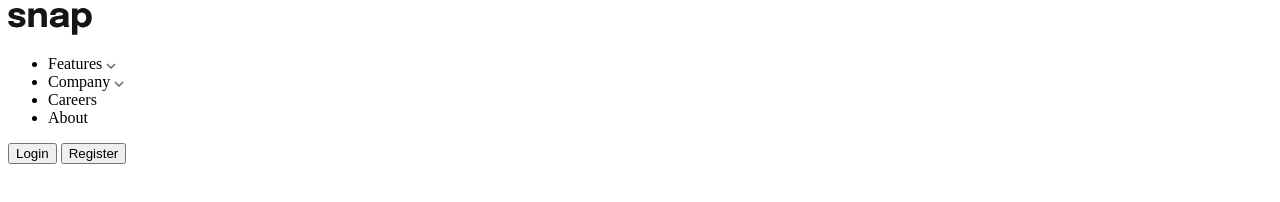
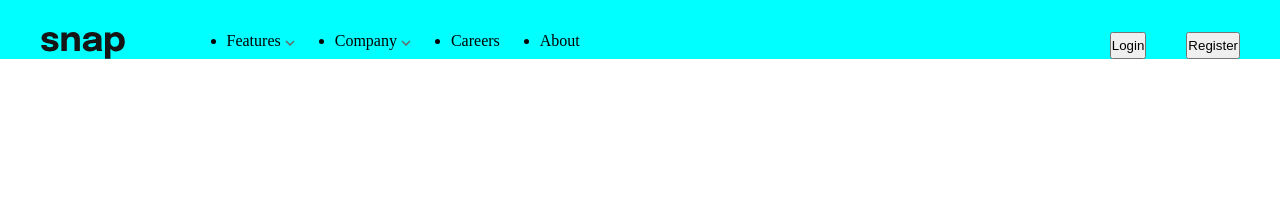
Before and after one commit to WillianAmorim/intro-section-with-dropdown-navigation-main, a plain HTML site: page index.html in a window 1280 px wide. Drawn offline with Linux system fonts and the light colour scheme.

Commit message:
criado classes

```diff
--- a/index.html
+++ b/index.html
@@ -5,18 +5,21 @@
   <meta name="viewport" content="width=device-width, initial-scale=1.0"> <!-- displays site properly based on user's device -->
   <link rel="icon" type="image/png" sizes="32x32" href="./images/favicon-32x32.png">
   <title>Intro section with dropdown navigation</title>
+  <link rel="stylesheet" href="./style.css">
 </head>
 <body>
   <main>
     <header>
+      <div class="div-icons-header">
         <img src="./images/logo.svg" alt="">
-      <ul>
+        <ul >
           <li>Features <img src="./images/icon-arrow-down.svg" alt=""></li>
           <li>Company <img src="./images/icon-arrow-down.svg" alt=""></li>
           <li>Careers</li>
           <li>About</li>
         </ul>
-      <div>
+      </div>
+      <div class="div-header-buttons">
         <button>Login</button>
         <button>Register</button>
       </div>
```
Lines whose indentation alone changed are shown as unchanged.
